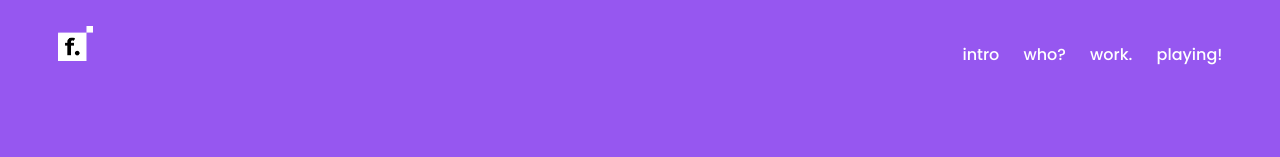
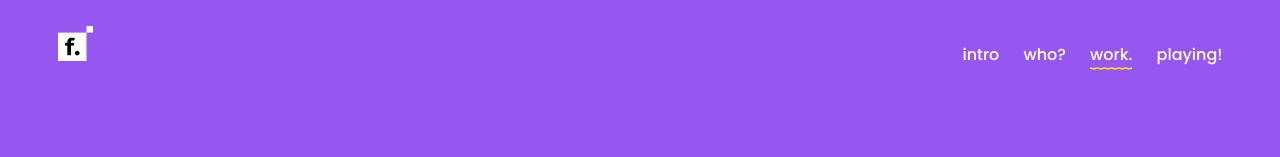
Before and after one commit to FrancisGuedes/francisguedes-website, a React (Create React App) app: page /work in a window 1280 px wide. Shown: the top 157 px of the page. Built offline with nearby package versions, Linux system fonts and the light colour scheme.

Commit message:
added activate wiggle while on path on navbar

```diff
--- /dev/null
+++ b/src/api/endpoints.ts
@@ -0,0 +1,7 @@
+export const urlHome = "/";
+
+export const urlWho = "/who";
+
+export const urlWork = "/work";
+
+export const urlPlaying = "/playground"
--- a/src/components/navbar/navbar.css
+++ b/src/components/navbar/navbar.css
@@ -306,6 +306,102 @@
   margin-top: 16px;
 }
 
+nav .main-navbar-content .navbar-title:nth-child(1) .wiggle {
+  -webkit-transform: var(--tranformTranslateHome1);
+  -moz-transform: var(--tranformTranslateHome1);
+  -ms-transform: var(--tranformTranslateHome1);
+  -o-transform: var(--tranformTranslateHome1);
+  transform: var(--tranformTranslateHome1);
+  will-change: transform;
+  backface-visibility: hidden;
+  -webkit-backface-visibility: hidden;
+  overflow: hidden;
+}
+
+nav .main-navbar-content .navbar-title:nth-child(1) .wiggle::before {
+  -webkit-transform: var(--tranformTranslateHome2);
+  -moz-transform: var(--tranformTranslateHome2);
+  -ms-transform: var(--tranformTranslateHome2);
+  -o-transform: var(--tranformTranslateHome2);
+  transform: var(--tranformTranslateHome2);
+  will-change: transform;
+  backface-visibility: hidden;
+  -webkit-backface-visibility: hidden;
+  overflow: hidden;
+}
+
+nav .main-navbar-content .navbar-title:nth-child(2) .wiggle {
+  -webkit-transform: var(--tranformTranslateWho1);
+  -moz-transform: var(--tranformTranslateWho1);
+  -ms-transform: var(--tranformTranslateWho1);
+  -o-transform: var(--tranformTranslateWho1);
+  transform: var(--tranformTranslateWho1);
+  will-change: transform;
+  backface-visibility: hidden;
+  -webkit-backface-visibility: hidden;
+  overflow: hidden;
+}
+
+nav .main-navbar-content .navbar-title:nth-child(2) .wiggle::before {
+  -webkit-transform: var(--tranformTranslateWho2);
+  -moz-transform: var(--tranformTranslateWho2);
+  -ms-transform: var(--tranformTranslateWho2);
+  -o-transform: var(--tranformTranslateWho2);
+  transform: var(--tranformTranslateWho2);
+  will-change: transform;
+  backface-visibility: hidden;
+  -webkit-backface-visibility: hidden;
+  overflow: hidden;
+}
+
+nav .main-navbar-content .navbar-title:nth-child(3) .wiggle {
+  -webkit-transform: var(--tranformTranslateWork1);
+  -moz-transform: var(--tranformTranslateWork1);
+  -ms-transform: var(--tranformTranslateWork1);
+  -o-transform: var(--tranformTranslateWork1);
+  transform: var(--tranformTranslateWork1);
+  will-change: transform;
+  backface-visibility: hidden;
+  -webkit-backface-visibility: hidden;
+  overflow: hidden;
+}
+
+nav .main-navbar-content .navbar-title:nth-child(3) .wiggle::before {
+  -webkit-transform: var(--tranformTranslateWork2);
+  -moz-transform: var(--tranformTranslateWork2);
+  -ms-transform: var(--tranformTranslateWork2);
+  -o-transform: var(--tranformTranslateWork2);
+  transform: var(--tranformTranslateWork2);
+  will-change: transform;
+  backface-visibility: hidden;
+  -webkit-backface-visibility: hidden;
+  overflow: hidden;
+}
+
+nav .main-navbar-content .navbar-title:nth-child(4) .wiggle {
+  -webkit-transform: var(--tranformTranslatePlaying1);
+  -moz-transform: var(--tranformTranslatePlaying1);
+  -ms-transform: var(--tranformTranslatePlaying1);
+  -o-transform: var(--tranformTranslatePlaying1);
+  transform: var(--tranformTranslatePlaying1);
+  will-change: transform;
+  backface-visibility: hidden;
+  -webkit-backface-visibility: hidden;
+  overflow: hidden;
+}
+
+nav .main-navbar-content .navbar-title:nth-child(4) .wiggle::before {
+  -webkit-transform: var(--tranformTranslatePlaying2);
+  -moz-transform: var(--tranformTranslatePlaying2);
+  -ms-transform: var(--tranformTranslatePlaying2);
+  -o-transform: var(--tranformTranslatePlaying2);
+  transform: var(--tranformTranslatePlaying2);
+  will-change: transform;
+  backface-visibility: hidden;
+  -webkit-backface-visibility: hidden;
+  overflow: hidden;
+}
+
 @media screen and (max-width: 768px) {
   .navigation-padding {
     padding: 4% 6.5%;
--- a/src/components/navbar/navbar.tsx
+++ b/src/components/navbar/navbar.tsx
@@ -7,17 +7,24 @@ import SocialMedia from '../social-media/socialMedia';
 import Wiggle from '../wiggle/wiggle';
 
 import './navbar.css';
+import { urlHome, urlPlaying, urlWho, urlWork } from '../../api/endpoints';
 
 const Navbar = () => {
   const [fontColor, setFontColor] = useState("");
   const [mobileMenuColor, setMobileMenuColor] = useState("");
   const location = useLocation();
 
-  const urlHomeLocation = "/"
+  const urlHomeLocation = urlHome;
+  const urlWhoLocation = urlWho;
+  const urlWorkLocation = urlWork;
+  const urlPlayingLocation = urlPlaying;
 
   useEffect(() => {
     window.location.pathname === urlHomeLocation ? setFontColor(colors.black) : setFontColor(colors.white);
     window.location.pathname === urlHomeLocation ? setMobileMenuColor(colors.black) : setMobileMenuColor(colors.white);
+
+    activateWiggleForNavbar();
+
   }, [location]);
 
   const labelText = {...functionalitiesAlias.navbar};
@@ -30,6 +37,41 @@ const Navbar = () => {
   };
 
   const [mobileNavOpen, setMobileNavOpen] = useState(false);
+
+  function activateWiggleForNavbar() {
+    const translateX0 = 'translateX(0%)';
+    const translateX105 = 'translateX(105%)';
+    const translateXNegative105 = 'translateX(-105%)';
+
+    if(window.location.pathname === urlHomeLocation ){
+      document.documentElement.style.setProperty('--tranformTranslateHome1', translateX0)
+      document.documentElement.style.setProperty('--tranformTranslateHome2', translateX0);
+    } else {
+      document.documentElement.style.setProperty('--tranformTranslateHome1', translateXNegative105);
+      document.documentElement.style.setProperty('--tranformTranslateHome2', translateX105);
+    }
+    if(window.location.pathname === urlWhoLocation){
+      document.documentElement.style.setProperty('--tranformTranslateWho1', translateX0);
+      document.documentElement.style.setProperty('--tranformTranslateWho2', translateX0);
+    } else {
+      document.documentElement.style.setProperty('--tranformTranslateWho1', translateXNegative105);
+      document.documentElement.style.setProperty('--tranformTranslateWho2', translateX105);
+    }
+    if(window.location.pathname === urlWorkLocation){
+      document.documentElement.style.setProperty('--tranformTranslateWork1', translateX0);
+      document.documentElement.style.setProperty('--tranformTranslateWork2', translateX0);
+    } else {
+      document.documentElement.style.setProperty('--tranformTranslateWork1', translateXNegative105);
+      document.documentElement.style.setProperty('--tranformTranslateWork2', translateX105);
+    }
+    if(window.location.pathname === urlPlayingLocation){
+      document.documentElement.style.setProperty('--tranformTranslatePlaying1', translateX0);
+      document.documentElement.style.setProperty('--tranformTranslatePlaying2', translateX0);
+    } else {
+      document.documentElement.style.setProperty('--tranformTranslatePlaying1', translateXNegative105);
+      document.documentElement.style.setProperty('--tranformTranslatePlaying2', translateX105);
+    }
+  }
 
   return (
     <section className='navigation'>
--- a/src/components/wiggle/wiggle.css
+++ b/src/components/wiggle/wiggle.css
@@ -20,28 +20,17 @@
   transition: 0.93s cubic-bezier(0.52, 0.01, 0.16, 1) 0.87s;
 }
 
-.navbar-wrapper[data-state="cv"] .navbar-title:nth-child(1) .wiggle, .navbar-wrapper[data-state="cv"] .navbar-title:nth-child(1) .wiggle::before, .navbar-wrapper[data-state="work"] .navbar-title:nth-child(2) .wiggle, .navbar-wrapper[data-state="work"] .navbar-title:nth-child(2) .wiggle::before, .navbar-wrapper[data-state="playground"] .navbar-title:nth-child(3) .wiggle, .navbar-wrapper[data-state="playground"]  .navbar-title:nth-child(3) .wiggle::before, .navbar-wrapper[data-state="work"] .navbar-title:nth-child(4) .wiggle, .navbar-wrapper[data-state="work"] .navbar-title:nth-child(4) .wiggle::before {
-  -webkit-transform: translateX(0);
-  -moz-transform: translateX(0);
-  -ms-transform: translateX(0);
-  -o-transform: translateX(0);
-  transform: translateX(0);
-  will-change: transform;
-  backface-visibility: hidden;
-  -webkit-backface-visibility: hidden;
-}
-
 .wiggle {
   display: block;
   bottom: 18px;
-  height: 6px;
+  height: 3px;
   left: 8%;
   overflow: hidden;
-  -webkit-transform: translateX(-7%);
-  -moz-transform: translateX(-7%);
-  -ms-transform: translateX(-7%);
-  -o-transform: translateX(-7%);
-  transform: translateX(17%);
+  -webkit-transform: translateX(-105%);
+  -moz-transform: translateX(-105%);
+  -ms-transform: translateX(-105%);
+  -o-transform: translateX(-105%);
+  transform: translateX(-105%);
   -webkit-transition: 0.45s cubic-bezier(0.52, 0.01, 0.16, 1);
   -moz-transition: 0.45s cubic-bezier(0.52, 0.01, 0.16, 1);
   transition: 0.45s cubic-bezier(0.52, 0.01, 0.16, 1);
@@ -49,42 +38,42 @@
   -webkit-backface-visibility: hidden;
 }
 
-.navbar-wrapper .navbar-title:nth-child(1) .wiggle {
+.nav .navbar-title:nth-child(1) .wiggle {
   width: var(--wiggleLength1);
 }
 
-.navbar-wrapper .navbar-title:nth-child(2) .wiggle {
+.nav .navbar-title:nth-child(2) .wiggle {
   width: var(--wiggleLength2);
 }
 
-.navbar-wrapper .navbar-title:nth-child(3) .wiggle {
+.nav .navbar-title:nth-child(3) .wiggle {
   width: var(--wiggleLength3);
 }
 
-.navbar-wrapper .navbar-title:nth-child(4) .wiggle {
+.nav .navbar-title:nth-child(4) .wiggle {
   width: var(--wiggleLength4);
 }
 
-.wiggle-link:hover .wiggle, .wiggle-link:hover .wiggle::before {
+.navbar-title:nth-child(1) .wiggle-link:hover .wiggle, .navbar-title:nth-child(1) .wiggle-link:hover .wiggle::before, .navbar-title:nth-child(2) .wiggle-link:hover .wiggle, .navbar-title:nth-child(2) .wiggle-link:hover .wiggle::before, .navbar-title:nth-child(3) .wiggle-link:hover .wiggle, .navbar-title:nth-child(3) .wiggle-link:hover .wiggle::before, .navbar-title:nth-child(4) .wiggle-link:hover .wiggle, .navbar-title:nth-child(4) .wiggle-link:hover .wiggle::before {
   -webkit-transform: translateX(0);
   -moz-transform: translateX(0);
   -ms-transform: translateX(0);
   -o-transform: translateX(0);
-  transform: translateX(0);
+  transform: translateX(0%);
 }
 
 .wiggle::before {
   content: '';
   position: absolute;
   top: 0;
-  left: 9%;
+  left: 0%;
   width: 100%;
   height: 100%;
-  -webkit-transform: translateX(-115%);
-  -moz-transform: translateX(-115%);
-  -ms-transform: translateX(-115%);
-  -o-transform: translateX(-115%);
-  transform: translateX(-115%);
+  -webkit-transform: translateX(105%);
+  -moz-transform: translateX(105%);
+  -ms-transform: translateX(105%);
+  -o-transform: translateX(105%);
+  transform: translateX(105%);
   -webkit-transition: 0.45s cubic-bezier(0.52, 0.01, 0.16, 1);
   -moz-transition: 0.45s cubic-bezier(0.52, 0.01, 0.16, 1);
   transition: 0.45s cubic-bezier(0.52, 0.01, 0.16, 1);
```
Also changed, not shown: src/assets/icons/whiggle-light-green.svg (added).
